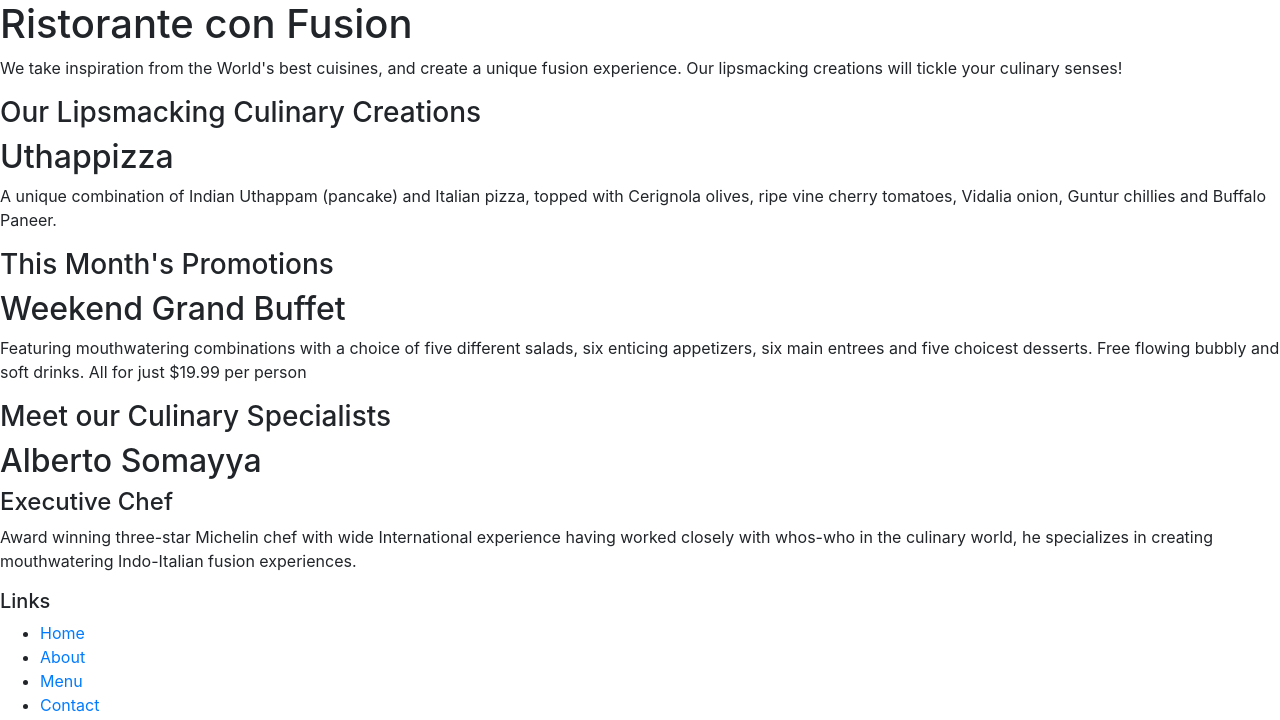
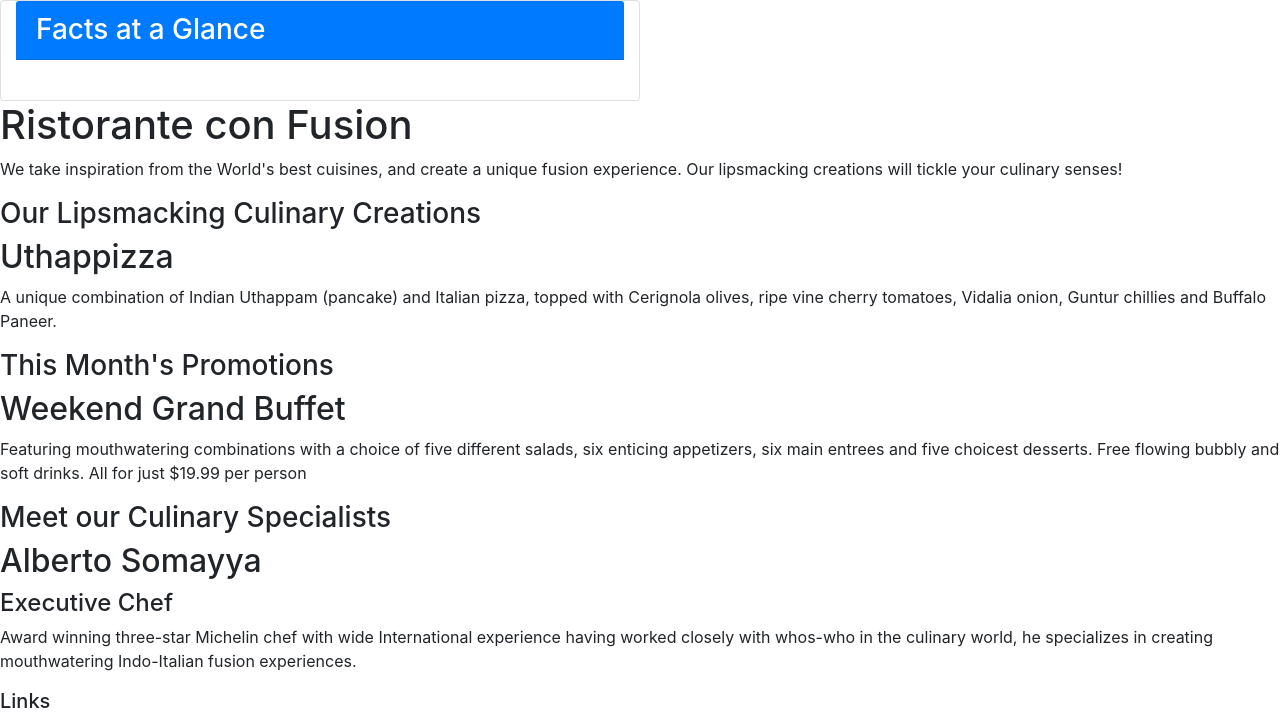
Before and after one commit to eart87/bootstrap4, a website: page index.html in a window 1280 px wide. Shown: the top 720 px of the page. Drawn offline with nearby package versions, Linux system fonts and the light colour scheme.

Commit message:
Card part 1

```diff
--- a/index.html
+++ b/index.html
@@ -14,12 +14,20 @@
 
 <body>
 
+<div class="card col-6">
+    <h3 class="card-header bg-primary text-white">Facts at a Glance</h3>
+    <div class="card-body">
+
+    </div>
+</div>
+
 <header>
     <div>
         <div>
             <div>
                 <h1>Ristorante con Fusion</h1>
-                    <p>We take inspiration from the World's best cuisines, and create a unique fusion experience. Our lipsmacking creations will tickle your culinary senses!</p>
+                <p>We take inspiration from the World's best cuisines, and create a unique fusion experience. Our
+                    lipsmacking creations will tickle your culinary senses!</p>
             </div>
             <div>
             </div>
@@ -34,7 +42,8 @@
         </div>
         <div>
             <h2>Uthappizza</h2>
-                <p>A unique combination of Indian Uthappam (pancake) and Italian pizza, topped with Cerignola olives, ripe vine cherry tomatoes, Vidalia onion, Guntur chillies and Buffalo Paneer.</p>
+            <p>A unique combination of Indian Uthappam (pancake) and Italian pizza, topped with Cerignola olives, ripe
+                vine cherry tomatoes, Vidalia onion, Guntur chillies and Buffalo Paneer.</p>
         </div>
     </div>
 
@@ -45,7 +54,9 @@
         </div>
         <div>
             <h2>Weekend Grand Buffet</h2>
-                <p>Featuring mouthwatering combinations with a choice of five different salads, six enticing appetizers, six main entrees and five choicest desserts. Free flowing bubbly and soft drinks. All for just $19.99 per person </p>
+            <p>Featuring mouthwatering combinations with a choice of five different salads, six enticing appetizers, six
+                main entrees and five choicest desserts. Free flowing bubbly and soft drinks. All for just $19.99 per
+                person </p>
         </div>
     </div>
 
@@ -56,7 +67,9 @@
         <div>
             <h2>Alberto Somayya</h2>
             <h4>Executive Chef</h4>
-                <p>Award winning three-star Michelin chef with wide International experience having worked closely with whos-who in the culinary world, he specializes in creating mouthwatering Indo-Italian fusion experiences. </p>
+            <p>Award winning three-star Michelin chef with wide International experience having worked closely with
+                whos-who in the culinary world, he specializes in creating mouthwatering Indo-Italian fusion
+                experiences. </p>
         </div>
     </div>
 </div>
--- a/package.json
+++ b/package.json
@@ -15,6 +15,8 @@
   },
   "dependencies": {
     "bootstrap": "^4.0.0",
+    "bootstrap-social": "^5.1.1",
+    "font-awesome": "^4.7.0",
     "jquery": "^3.3.1",
     "popper.js": "^1.12.9"
   }
```
Also changed, not shown: 1 other file. Lines whose indentation alone changed are shown as unchanged.
